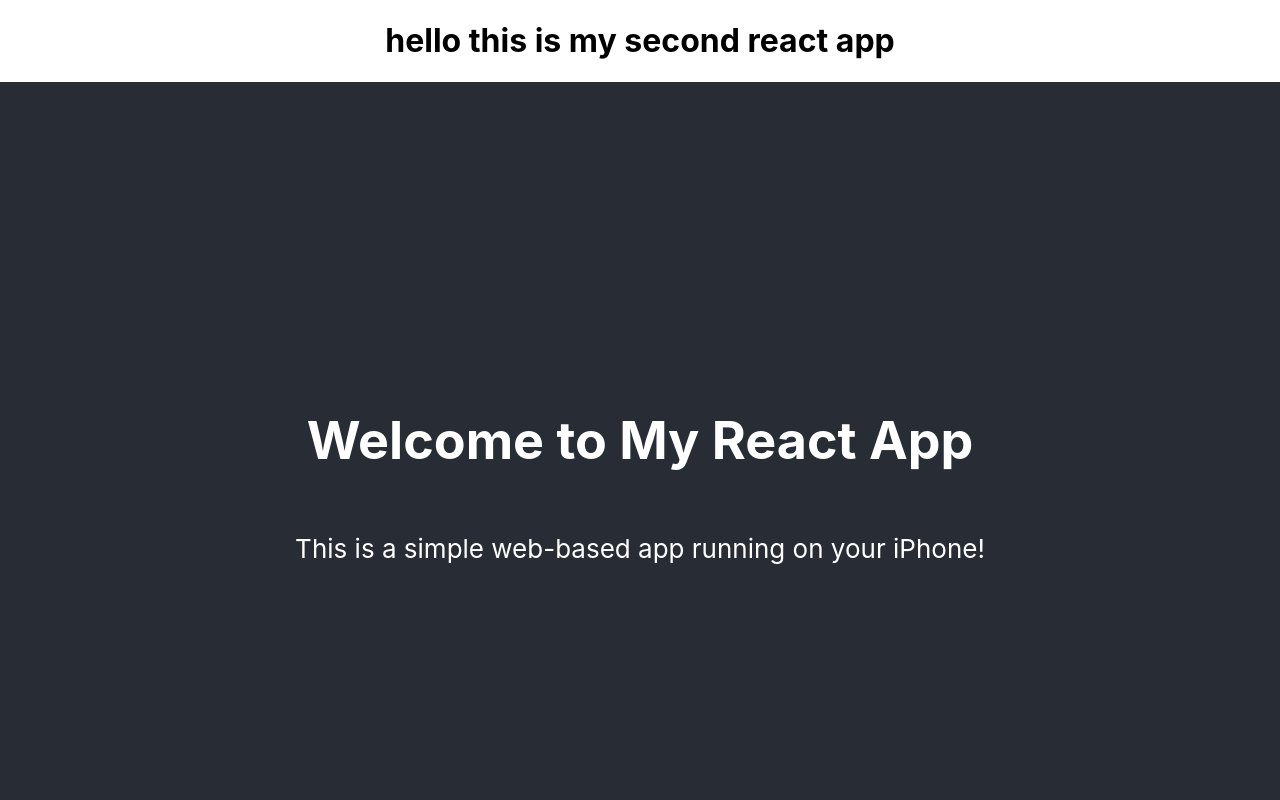
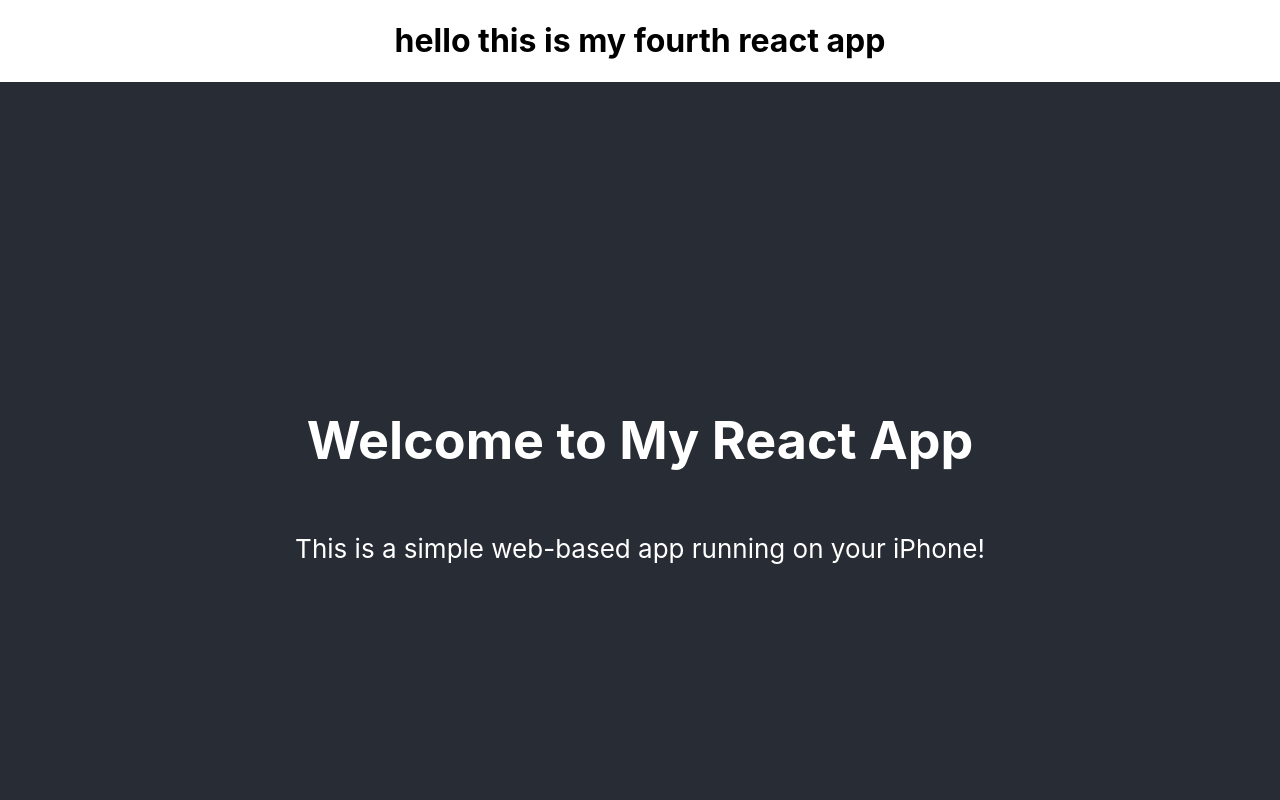
Before and after one commit to bellison137/First-App, a React (Create React App) app: page / in a window 1280 px wide. Shown: the top 800 px of the page. Built offline with nearby package versions, Linux system fonts and the light colour scheme; no server answers.

Commit message:
third app, logo try jpeg, dragging ball, fourth app

```diff
--- a/src/App.js
+++ b/src/App.js
@@ -8,7 +8,7 @@ import DraggableBall from './DraggableBall';
 function App() {
   return (
     <div className="App">
-      <h1> hello this is my second react app </h1>
+      <h1> hello this is my fourth react app </h1>
       <Header />
       <h1>My Dog API</h1>
       <DogAPI />
--- a/src/DraggableBall.js
+++ b/src/DraggableBall.js
@@ -29,7 +29,7 @@ const DraggableBall = () => {
         ballRef.current.style.transition = 'top 0.5s ease';
         const boxRect = boxRef.current.getBoundingClientRect();
         const ballRect = ballRef.current.getBoundingClientRect();
-        const distanceToFall = boxRect.height - ballRect.top - ballRef.current.offsetHeight;
+        const distanceToFall = boxRect.height - (ballRect.top - boxRect.top + ballRect.height);
         ballRef.current.style.top = `${ballRef.current.offsetTop + distanceToFall}px`;
       }
     };
```
